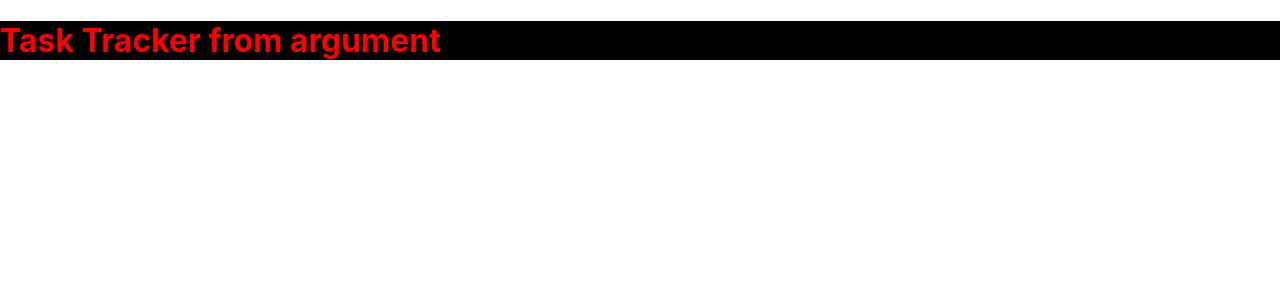
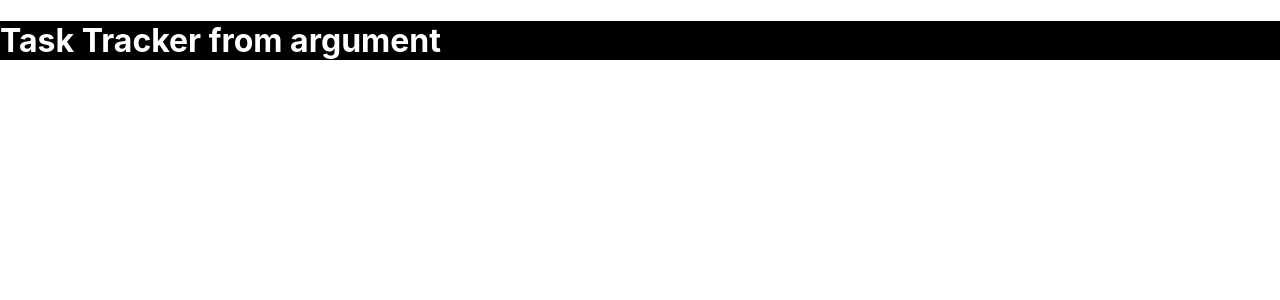
Before and after one commit to nagaita/react-task-tracker, a React (Create React App) app in the folder react-task-tracker/: page / in a window 1280 px wide. Shown: the top 300 px of the page. Built offline with nearby package versions, Linux system fonts and the light colour scheme.

Commit message:
dynamic styling

```diff
--- a/react-task-tracker/src/components/Header.tsx
+++ b/react-task-tracker/src/components/Header.tsx
@@ -7,11 +7,16 @@ type Props = {
 const Header: React.FC<Props> = ({ title }) => {
     return (
         <header>
-            <h1 style={{ color: 'red', backgroundColor: 'black'}}>
+            <h1 style={headingStyle}>
                 {title}
             </h1>
         </header>
     )
 }
 
+const headingStyle = {
+    color: 'white',
+    backgroundColor: 'black'
+}
+
 export default Header
```
